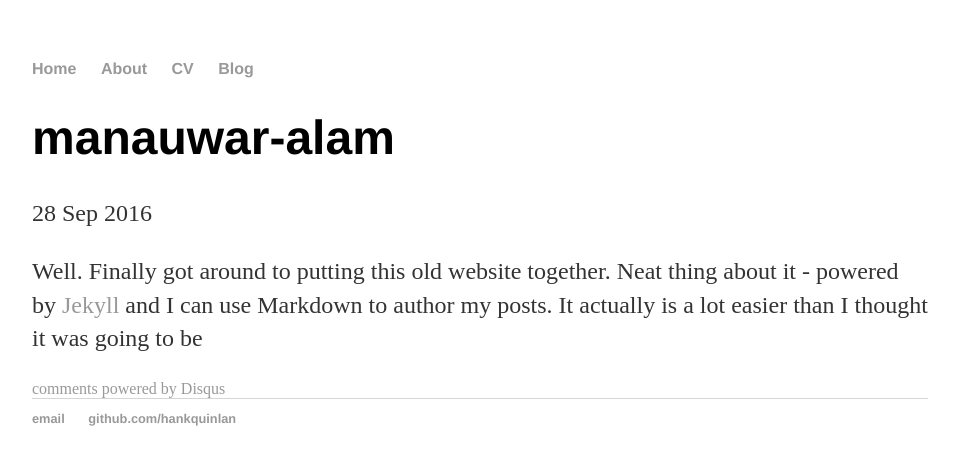
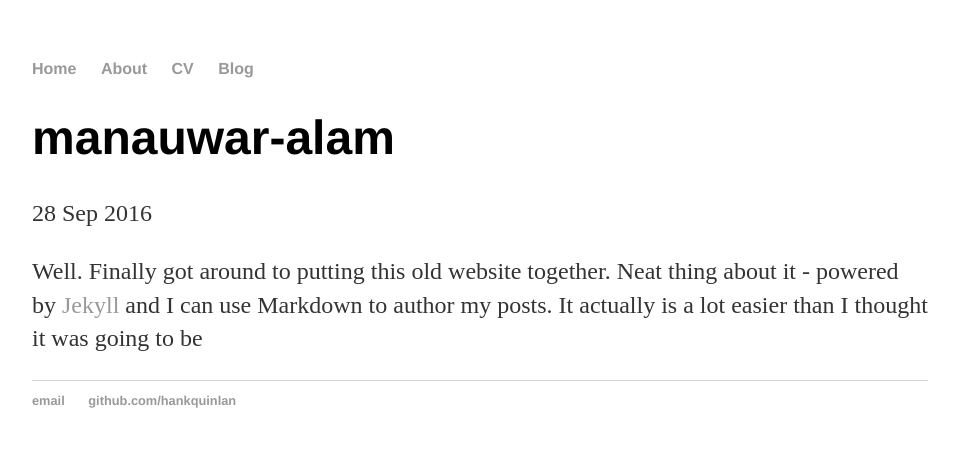
Before and after one commit to alam28/alam28.github.io, a Jekyll site: the page built from _posts/2016-09-28-manauwar-site-launched.md, in a window 1280 px wide. Shown: the top 465 px of the page, without its empty margins (160-1119 px from the left). Built offline with Jekyll 4.4.1, drawn with Linux system fonts in a browser that asks for light colours; comment, search, counter and statistics services are not loaded; part of the change alters nothing that is shown.

```diff
--- a/_includes/disqus.html
+++ b/_includes/disqus.html
@@ -1,7 +1,14 @@
 <div id="disqus_thread"></div>
 <script type="text/javascript">
-        /* * * CONFIGURATION VARIABLES: EDIT BEFORE PASTING INTO YOUR WEBPAGE * * */
-        var disqus_shortname = 'jmcglone'; // required: replace example with your forum shortname
+    /* * * CONFIGURATION VARIABLES * * */
+    var disqus_shortname = 'platformsh';
+    disqus_url= '{{ site.url | strip_html | escape }}{{ page.url | strip_html | escape}}',
+    disqus_title='{{ page.title | strip_html | escape}}',
+    disqus_identifier='{{ page.url }}',
+    disqus_config = function () {
+       this.language = "en";
+     };
+
     /* * * DON'T EDIT BELOW THIS LINE * * */
     (function() {
         var dsq = document.createElement('script'); dsq.type = 'text/javascript'; dsq.async = true;
@@ -9,5 +16,4 @@
         (document.getElementsByTagName('head')[0] || document.getElementsByTagName('body')[0]).appendChild(dsq);
     })();
 </script>
-    <noscript>Please enable JavaScript to view the <a href="http://disqus.com/?ref_noscript">comments powered by Disqus.</a></noscript>
-    <a href="http://disqus.com" class="dsq-brlink">comments powered by <span class="logo-disqus">Disqus</span></a>
+<noscript>Please enable JavaScript to view the <a href="https://disqus.com/?ref_noscript" rel="nofollow">comments powered by Disqus.</a></noscript>
```
Lines whose indentation alone changed are shown as unchanged.
